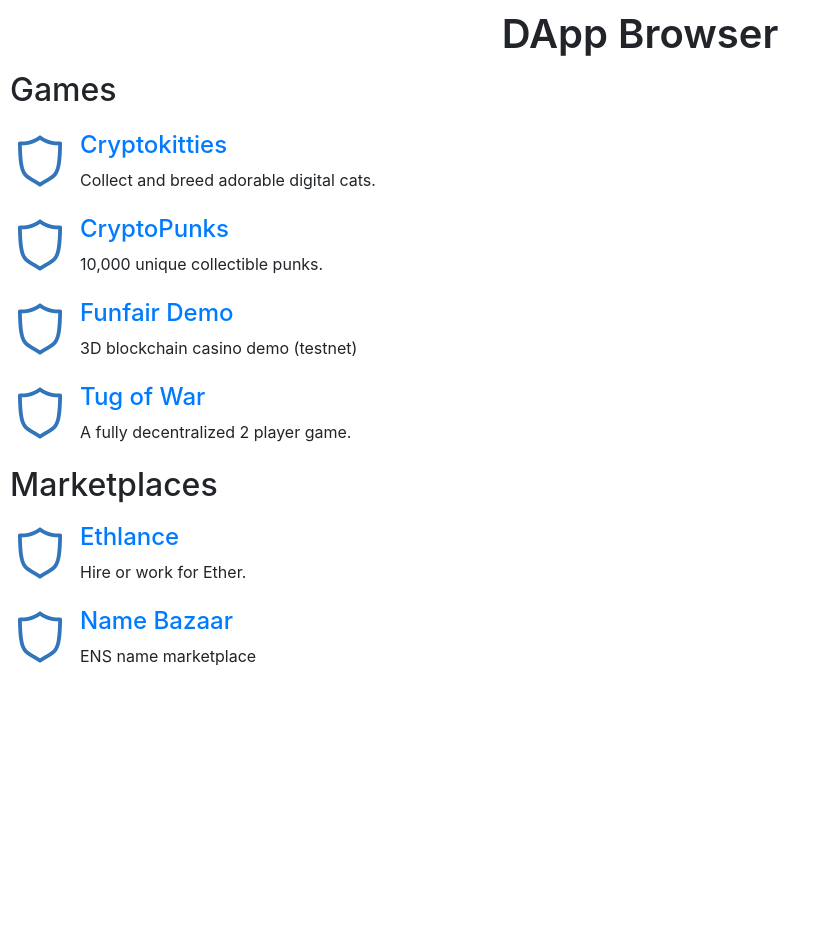
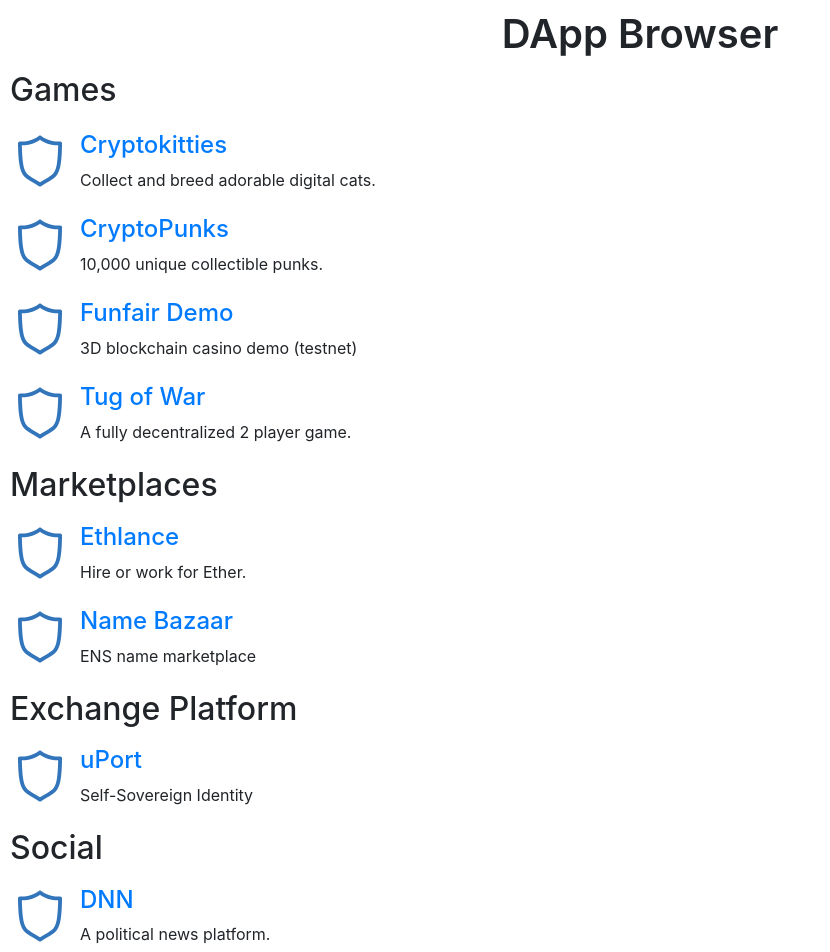
Before and after one commit to activexxpro/dApps-browser, a React (Create React App) app: page /browser in a window 1280 px wide. Shown: the top 952 px of the page, without its empty margins (0-830 px from the left). Before the commit the page ends 800 px from the top, so only its background shows below. Built offline with nearby package versions, Linux system fonts and the light colour scheme.

Commit message:
Add more relevant DApps examples

```diff
--- a/src/App.js
+++ b/src/App.js
@@ -150,6 +150,33 @@
         ENS name marketplace
       </Media>
     </Media>
+
+    <h2 className="categories">Exchange Platform</h2>
+    <Media className="mt-1">
+      <Media left bottom href="/">
+      <img src={logo} className="App-logo" alt="logo" />
+      </Media>
+      <Media body>
+        <Media heading>
+          <a href="https://www.uport.me/">uPort</a>
+        </Media>
+        Self-Sovereign Identity
+      </Media>
+    </Media>
+
+    <h2 className="categories">Social</h2>
+    <Media className="mt-1">
+      <Media left bottom href="/">
+      <img src={logo} className="App-logo" alt="logo" />
+      </Media>
+      <Media body>
+        <Media heading>
+          <a href="https://dnn.media/">DNN</a>
+        </Media>
+        A political news platform.
+      </Media>
+    </Media>
+
   </div>
 );
 
```
